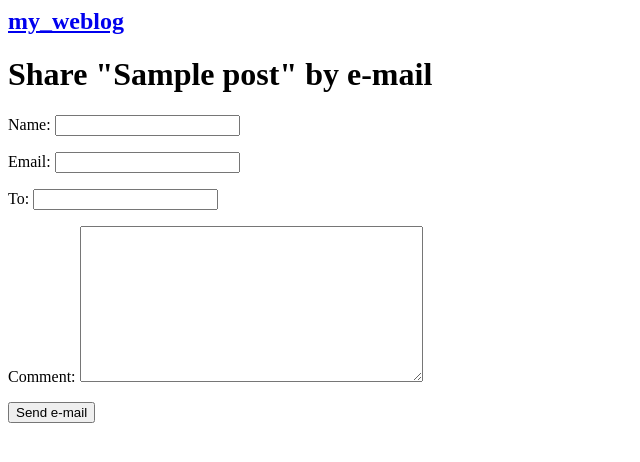
After one commit to arvinyazdani/my_blog_for_project_mojtama_fanni, a Django app: page /blog/1/share/ in a window 1280 px wide. The commit adds this page. Shown: the top 462 px of the page, without its empty margins (0-640 px from the left). Run offline with Django 3.2, Linux system fonts and the light colour scheme; tables that the repository leaves empty hold one stand-in row (values such as "Sample post").

Commit message:
fix share post

```diff
--- /dev/null
+++ b/blog/forms.py
@@ -0,0 +1,7 @@
+from django import forms
+
+class EmailPostForm(forms.Form):
+    name = forms.CharField(max_length=25)
+    email = forms.EmailField()
+    to = forms.EmailField()
+    comment = forms.CharField(required=False, widget=forms.Textarea)
--- a/blog/templates/blog/post/detail.html
+++ b/blog/templates/blog/post/detail.html
@@ -12,5 +12,10 @@
 <p>{{ post.body|linebreaks }}</p>
 
 
+<button>
+<a href="{% url 'blog:post_share' post.id %}">share</a>
+</button>
+
+
 
 {% endblock content %}
--- /dev/null
+++ b/blog/templates/blog/post/share.html
@@ -0,0 +1,22 @@
+{% extends 'blog/base.html' %}
+
+
+{% block content %}
+
+{% if send %}
+    <h1>E-mail successfully sent</h1>
+    <p>
+      "{{ post.title }}" was successfully sent to {{ form.cleaned_data.to }}.
+    </p>
+  {% else %}
+    <h1>Share "{{ post.title }}" by e-mail</h1>
+    <form method="post">
+      {{ form.as_p }}
+      {% csrf_token %}
+      <input type="submit" value="Send e-mail">
+    </form>
+  {% endif %}
+
+
+
+{% endblock content %}
--- a/blog/urls.py
+++ b/blog/urls.py
@@ -1,5 +1,5 @@
 from django.urls import path
-from .views import  post_detail,  PostListView
+from .views import  post_detail,  PostListView , post_share
 
 app_name = "blog"
 
@@ -8,4 +8,5 @@ urlpatterns = [
     path('', PostListView.as_view(), name="post_list"),
     path('<int:year>/<int:month>/<int:day>/<slug:post>',\
          post_detail, name="post_detail"),
+    path("<int:post_id>/share/", post_share, name="post_share" )
 ]
--- a/blog/views.py
+++ b/blog/views.py
@@ -1,6 +1,8 @@
 from django.shortcuts import get_object_or_404,render
 from .models import Post
 from django.views.generic import ListView
+from .forms import EmailPostForm
+from django.core.mail import send_mail
 
 class PostListView(ListView):
     #model = Post
@@ -17,3 +19,26 @@ def post_detail(request,year,month,day,post):
         "post":post
     }
     return render(request, 'blog/post/detail.html', context)
+
+def post_share(request,post_id):
+    post = get_object_or_404(Post, id=post_id, status="published")
+    send = False
+    if request.method == "POST":
+        form = EmailPostForm(request.POST)
+        if form.is_valid():
+            cd = form.cleaned_data
+            #send_email
+            post_url = request.build_absolute_uri(post.get_absolute_url())
+            subject = f"{cd['name']} recommended you to read {post.title}"
+            message = f"""read {post.title} at url : {post_url} and
+                {cd["name"]} comment is {cd["comment"]}"""
+            send_mail(subject,message,"info@gmail.com",(cd["to"],))
+            send = True
+    else:
+        form = EmailPostForm()
+    context = {
+        'form':form,
+        'post':post,
+        "send":send
+        }
+    return render(request, "blog/post/share.html", context)
--- a/my_weblog/settings.py
+++ b/my_weblog/settings.py
@@ -11,6 +11,9 @@ https://docs.djangoproject.com/en/3.2/ref/settings/
 """
 
 from pathlib import Path
+import django
+
+from django.core.mail import send_mail
 
 # Build paths inside the project like this: BASE_DIR / 'subdir'.
 BASE_DIR = Path(__file__).resolve().parent.parent
@@ -129,3 +132,5 @@ STATIC_URL = '/static/'
 # https://docs.djangoproject.com/en/3.2/ref/settings/#default-auto-field
 
 DEFAULT_AUTO_FIELD = 'django.db.models.BigAutoField'
+
+EMAIL_BACKEND = 'django.core.mail.backends.console.EmailBackend'
```
